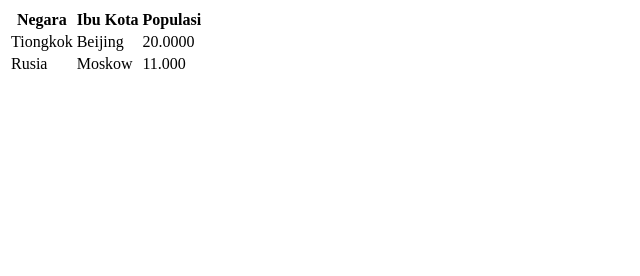
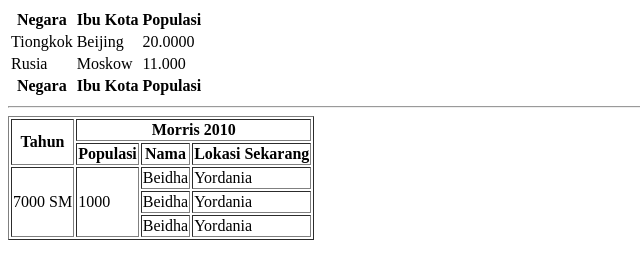
Before and after one commit to brahmasyahdan/html-dasar, a plain HTML site: page table.html in a window 1280 px wide. Shown: the whole page, without its empty margins (0-640 px from the left). Drawn offline with Linux system fonts and the light colour scheme.

Commit message:
menambahkan file

```diff
--- a/table.html
+++ b/table.html
@@ -7,24 +7,62 @@
 </head>
 <body>
     <table>
+        <thead>
             <tr>
                 <th>Negara</th>
                 <th>Ibu Kota</th>
                 <th>Populasi</th>
             </tr>
+        </thead>
+        <tbody>
             <tr>
                 <td>Tiongkok</td>
                 <td>Beijing</td>
                 <td>20.0000</td>
             </tr>
-
             <tr>
                 <td>Rusia</td>
                 <td>Moskow</td>
                 <td>11.000</td>
             </tr>
-
+        </tbody>
+        <tfoot>
+            <tr>
+                <th>Negara</th>
+                <th>Ibu Kota</th>
+                <th>Populasi</th>
+            </tr>
+        </tfoot>
     </table>
-
+    <hr>
+    <table border="1">
+        <thead>
+            <tr>
+                <th rowspan="2">Tahun</th>
+                <th colspan="3">Morris 2010</th>
+            </tr>
+            <tr>
+                <th>Populasi</th>
+                <th>Nama</th>
+                <th>Lokasi Sekarang</th>
+            </tr>
+        </thead>
+        <tbody>
+            <tr>
+                <td rowspan="3">7000 SM</td>
+                <td rowspan="3">1000</td>
+                <td>Beidha</td>
+                <td>Yordania</td>
+            </tr>
+            <tr>
+                <td>Beidha</td>
+                <td>Yordania</td>
+            </tr>
+            <tr>
+                <td>Beidha</td>
+                <td>Yordania</td>
+            </tr>
+        </tbody>
+    </table>
 </body>
 </html>
```
Also changed, not shown: form.html (added, +41 -0 lines). Lines whose indentation alone changed are shown as unchanged.
